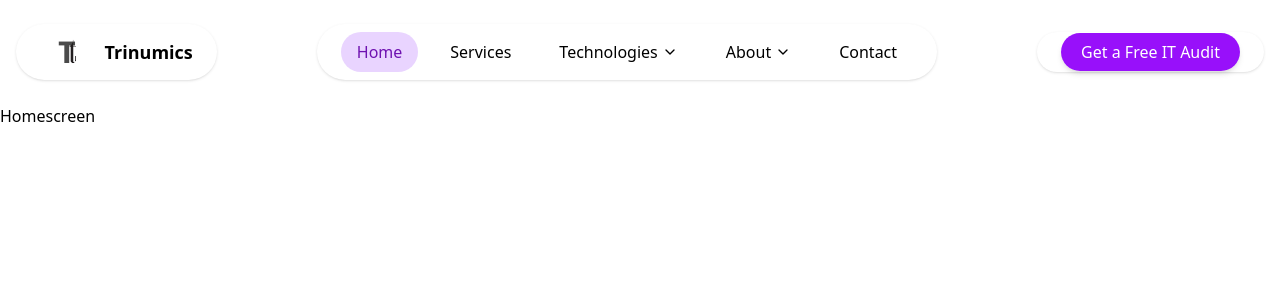
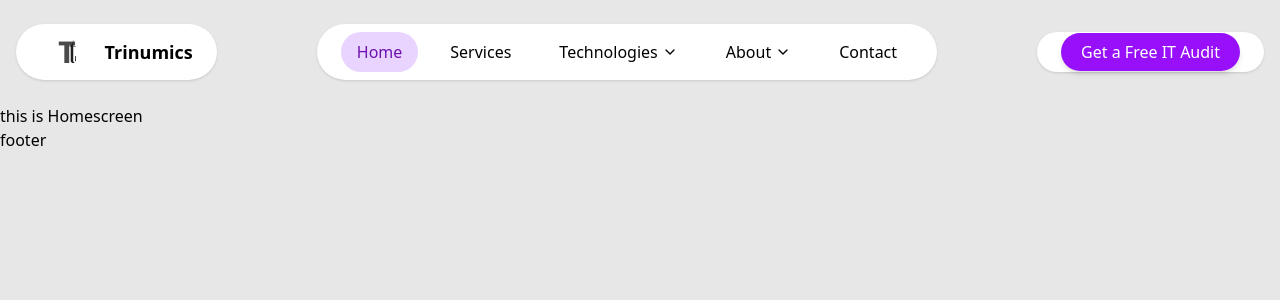
Before and after one commit to Yasir-72/trinmuics_web, a Next.js app: page / in a window 1280 px wide. Shown: the top 300 px of the page. Built offline with nearby package versions, Linux system fonts and the light colour scheme.

Commit message:
Added Footer component and updated Header and Layout components to include it

```diff
--- a/src/app/layout.tsx
+++ b/src/app/layout.tsx
@@ -2,6 +2,7 @@ import type { Metadata } from "next";
 import { Geist, Geist_Mono } from "next/font/google";
 import "./globals.css";
 import Header from "../components/layout/header";
+import Footer from "@/components/layout/footer";
 
 const geistSans = Geist({
   variable: "--font-geist-sans",
@@ -25,11 +26,15 @@ export default function RootLayout({
 }>) {
   return (
     <html lang="en">
-      <body suppressHydrationWarning
-        className={`${geistSans.variable} ${geistMono.variable} antialiased`}
+      <body
+        suppressHydrationWarning
+        className={`${geistSans.variable} ${geistMono.variable} antialiased bg-[#e7e7e7]`}
       >
-        <Header/>
+        <Header />
+
         {children}
+        <Footer />
+        <></>
       </body>
     </html>
   );
--- a/src/app/page.tsx
+++ b/src/app/page.tsx
@@ -1,8 +1,10 @@
-import Homescreen from '@/components/screens/home/view/homescreen'
-import React from 'react'
+import Homescreen from "@/components/screens/home/view/homescreen";
+import React from "react";
 
 export default function page() {
   return (
-    <Homescreen/>
-  )
+    <>
+      <Homescreen />
+    </>
+  );
 }
--- a/src/components/layout/footer.tsx
+++ b/src/components/layout/footer.tsx
@@ -0,0 +1,7 @@
+import React from 'react'
+
+export default function Footer() {
+  return (
+    <div>footer</div>
+  )
+}
--- a/src/components/layout/header.tsx
+++ b/src/components/layout/header.tsx
@@ -11,7 +11,7 @@ export default function Header() {
 
   const navItems = [
     { name: "Home", href: "/" },
-    { name: "Services", href: "/work" },
+    { name: "Services", href: "/about" },
     {
       name: "Technologies",
       dropdown: [
@@ -30,20 +30,15 @@ export default function Header() {
   ];
 
   return (
-    <header className=" sticky top-0 z-50 flex justify-center py-6 bg-white px-4">
+    <header className=" sticky top-0 z-50 flex justify-center py-6  px-4">
       <div className="flex items-center justify-between w-full max-w-7xl gap-4 flex-wrap">
-
         {/* Left: Logo */}
-       <div className="bg-white shadow-sm rounded-full px-6 py-2 flex items-center">
-  <Link href="/" className="flex items-center">
-    <img
-      src="/logo.jpg"
-      alt="Logo"
-      className="h-10 w-auto"
-    />
-    <span className="ml-2 text-lg font-semibold">Trinumics</span>
-  </Link>
-</div>
+        <div className="bg-white shadow-sm rounded-full px-6 py-2 flex items-center">
+          <Link href="/" className="flex items-center">
+            <img src="/logo.jpg" alt="Logo" className="h-10 w-auto" />
+            <span className="ml-2 text-lg font-semibold">Trinumics</span>
+          </Link>
+        </div>
 
         {/* Middle: Navigation */}
         <nav className="flex items-center bg-white shadow-sm rounded-full px-6 py-2 space-x-4">
@@ -102,7 +97,6 @@ export default function Header() {
             Get a Free IT Audit
           </Link>
         </div>
-
       </div>
 
       {/* Mobile Floating CTA */}
--- /dev/null
+++ b/src/components/screens/home/sections/heroscection.tsx
@@ -0,0 +1,7 @@
+import React from 'react'
+
+export default function Heroscection() {
+  return (
+    <div>Heroscection</div>
+  )
+}
--- a/src/components/screens/home/view/homescreen.tsx
+++ b/src/components/screens/home/view/homescreen.tsx
@@ -1,5 +1,5 @@
 import React from "react";
 
 export default function Homescreen() {
-  return <div>Homescreen</div>;
+  return <div>this is Homescreen</div>;
 }
```
